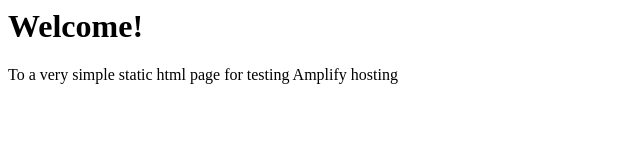
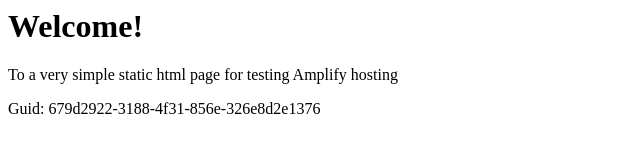
Before and after one commit to aws-aemilia-arn/Github-PR-Commit-Integration-Test-DoNotTouch-GitH-MJCD6L4M-v1-preprod-eu-north-1, a website: page src/index.html in a window 1280 px wide. Shown: the whole page, without its empty margins (0-640 px from the left). Drawn offline with Linux system fonts and the light colour scheme.

Commit message:
commit from integ tests

```diff
--- a/src/index.html
+++ b/src/index.html
@@ -1,3 +1,5 @@
+
+
 <html lang="en">
 
 <head>
@@ -10,6 +12,6 @@
 <body>
     <h1>Welcome!</h1>
     <p>To a very simple static html page for testing Amplify hosting</p>
-</body>
+    <p>Guid: 679d2922-3188-4f31-856e-326e8d2e1376</p></body>
 
 </html>
```
